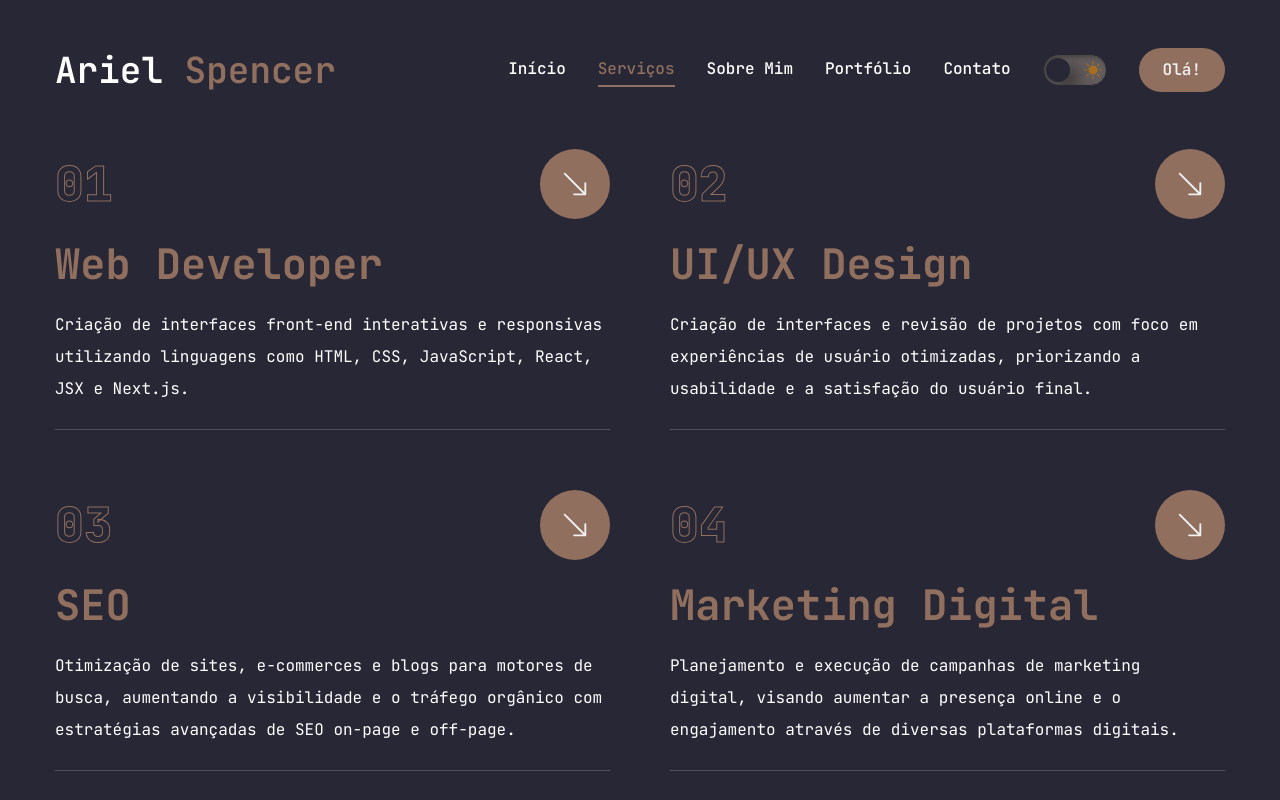
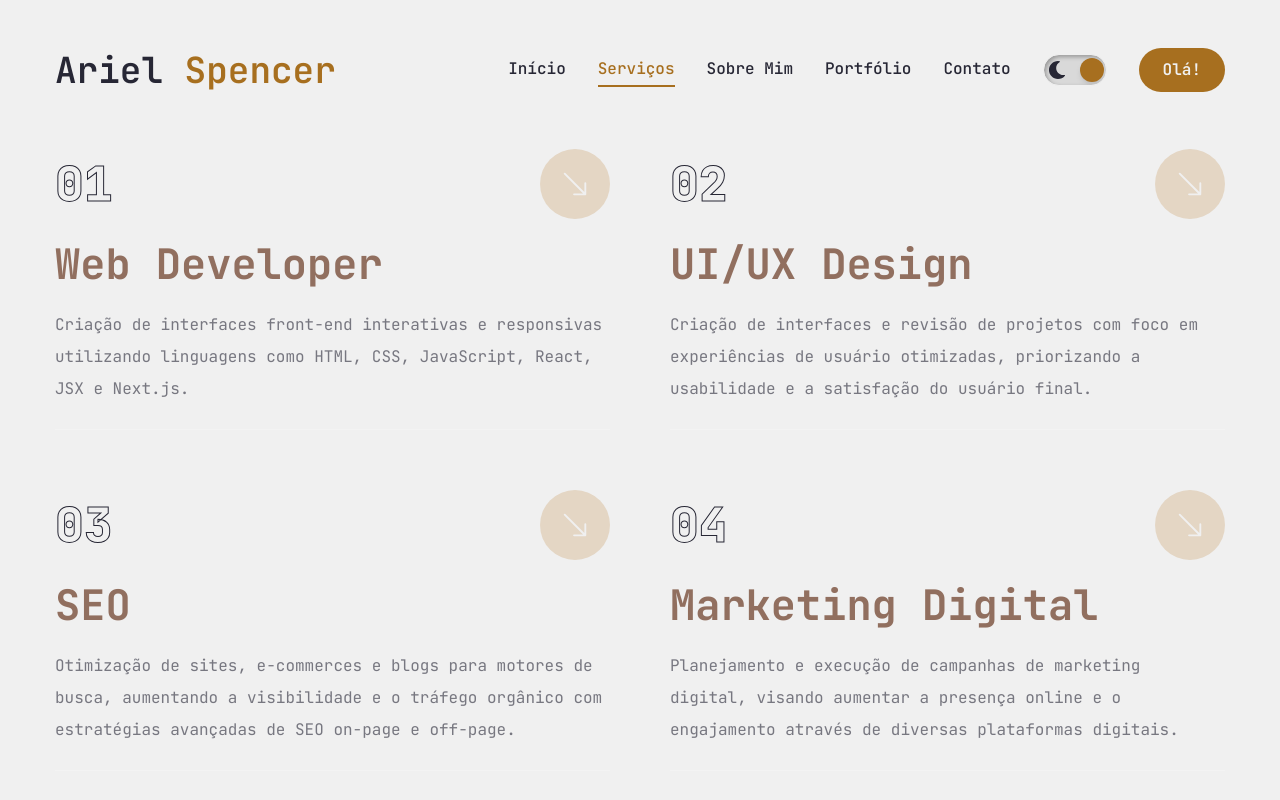
Before and after one commit to ArielSpencer/meu-site-nextjs, a Next.js app: page /servicos in a window 1280 px wide. Built offline with nearby package versions, Linux system fonts and the light colour scheme.

Commit message:
feat(theme): enable dark mode with local storage persistence

```diff
--- a/components/ThemeToggle.jsx
+++ b/components/ThemeToggle.jsx
@@ -5,22 +5,21 @@ import { BsSunFill } from "react-icons/bs";
 import { FaMoon } from "react-icons/fa";
 
 const ThemeToggle = () => {
-  const [darkMode, setDarkMode] = useState(true)
-
-  useEffect(() => {
+  const [darkMode, setDarkMode] = useState(() => {
     const theme = localStorage.getItem("theme");
-    if (theme === "dark") setDarkMode(true)
-  }, [])
+    return theme === "dark";
+  });
 
   useEffect(() => {
     if (darkMode) {
-      document.documentElement.classList.add("dark")
-      localStorage.setItem("theme", "dark")
+      document.documentElement.classList.add("dark");
+      localStorage.setItem("theme", "dark");
     } else {
-      document.documentElement.classList.remove("dark")
-      localStorage.setItem("theme", "light")
+      document.documentElement.classList.remove("dark");
+      localStorage.setItem("theme", "light");
     }
-  }, [darkMode])
+  }, [darkMode]);
+
   return (
     <div
       className="flex items-center w-16 h-8 relative bg-secondary dark:bg-secondary-dark cursor-pointer border border-primary dark:border-primary-dark shadow-[inset_2px_2px_4px_rgba(0,0,0,0.3)] rounded-full p-1 overflow-hidden"
@@ -31,8 +30,8 @@ const ThemeToggle = () => {
         size={18}
       />
       <div
-        className="absolute bg-accent dark:bg-primary-dark w-6 h-6 rounded-full shadom-md transform transition-transform duration-300 shadow-[9px_9px_16px_rgba(0,0,0,0.4),-9px_-9px_16px_rgba(73,73,73,0.6)]"
-        style={darkMode ? { left: "2px" } : { right: "2px" }}
+        className="absolute bg-accent dark:bg-primary-dark w-6 h-6 rounded-full shadow-md transform transition-transform duration-300 shadow-[9px_9px_16px_rgba(0,0,0,0.4),-9px_-9px_16px_rgba(73,73,73,0.6)]"
+        style={{ left: darkMode ? "2px" : "auto", right: darkMode ? "auto" : "2px" }}
       >
       </div>
       <BsSunFill
```
